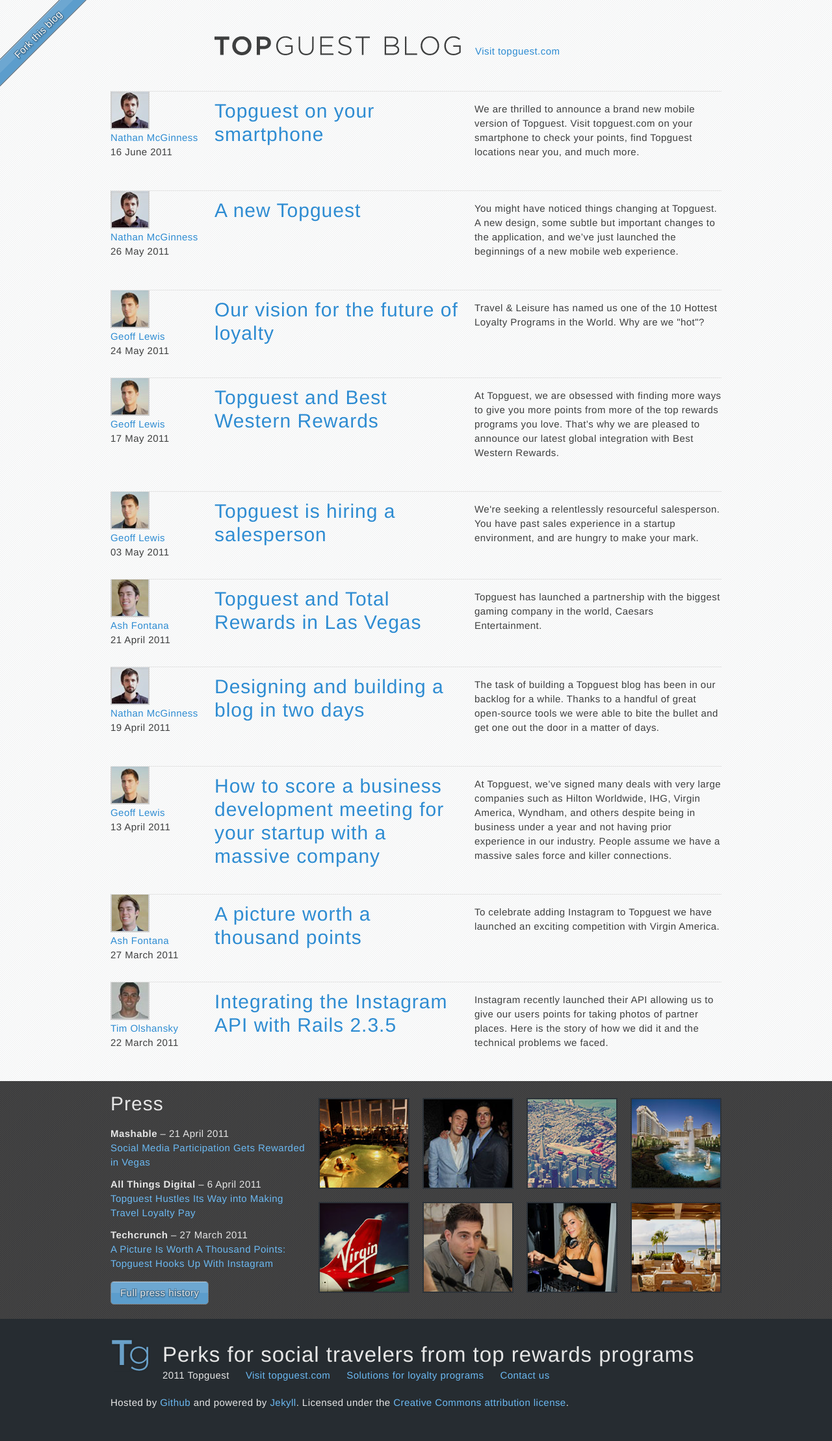
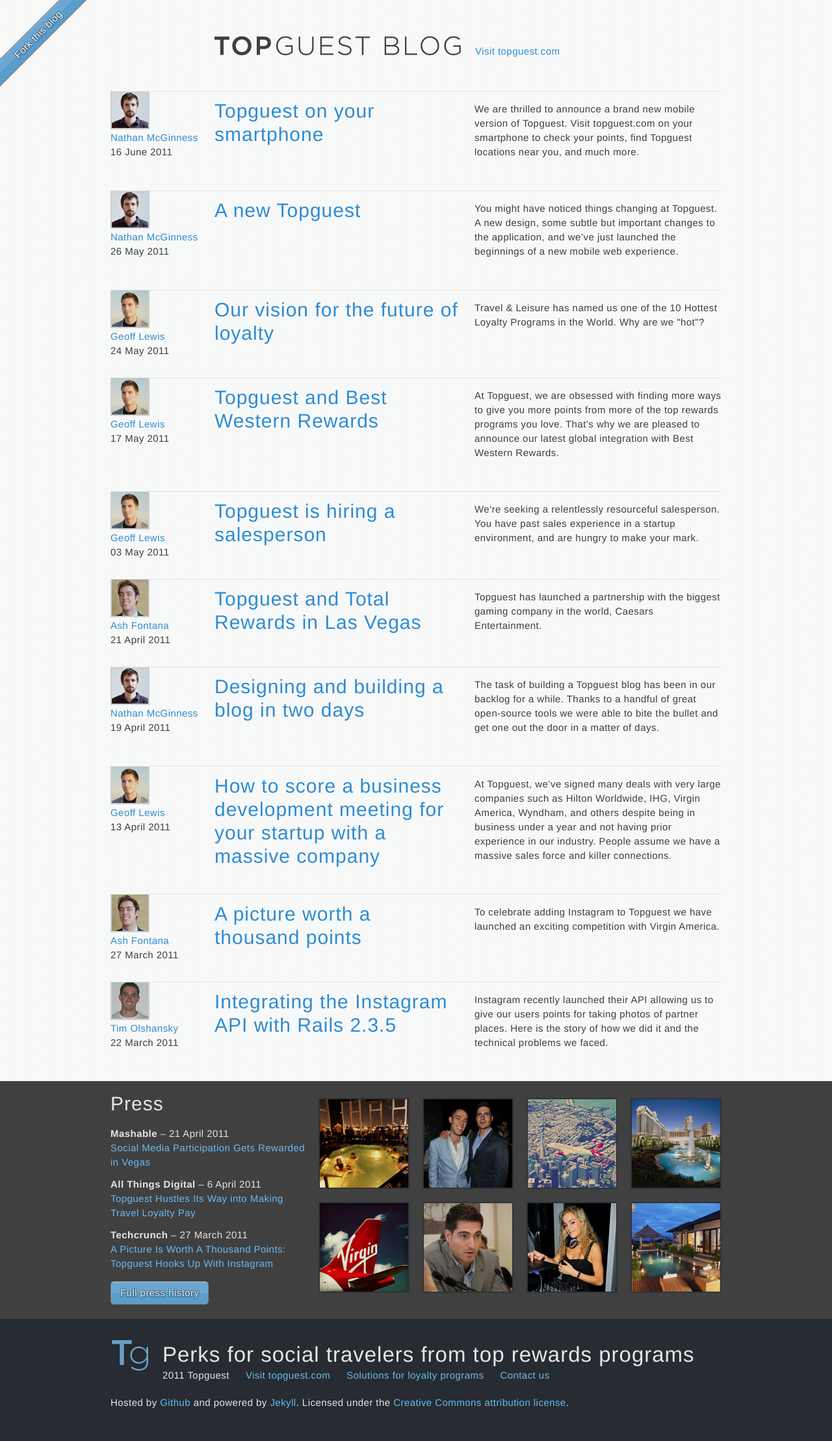
Before and after one commit to deasine/topguest.github.com, a Jekyll site: the page built from index.html, in a window 1280 px wide. Shown: the whole page at 65% size. Built offline with Jekyll 4.4.1, drawn with Linux system fonts in a browser that asks for light colours; nearby versions of some CDN libraries; Markdown is read by kramdown in place of the engine named in the settings.

Commit message:
replaced viceroy image

```diff
--- a/_layouts/default.html
+++ b/_layouts/default.html
@@ -63,7 +63,7 @@
   		    <a rel="image-gallery"  class="image-link" href="/images/media05-b.jpg" title="Virgin America and Instagram"><img src="/images/media05.jpg" /></a>
   		    <a rel="image-gallery"  class="image-link" href="/images/media06-b.jpg" title="Topguest CEO Geoff Lewis at PluggedIn Ventures MobileEco Summit"><img src="/images/media06.jpg" /></a>
   		    <a rel="image-gallery"  class="image-link" href="/images/media07-b.jpg" title="Topguest's Launch Party &ndash; Standard Hotel NY"><img src="/images/media07.jpg" /></a>
-  		    <a rel="image-gallery"  class="image-link omega" href="/images/media08-b.jpg" title="Viceroy Anguilla. One of over 22,000 locations you can earn points with Topguest."><img src="/images/media08.jpg"  class="omega"/></a>
+  		    <a rel="image-gallery"  class="image-link omega" href="/images/media08-b.jpg" title="Swiss Belhotel Satu Senja. One of over 22,000 locations you can earn points with Topguest."><img src="/images/media08.jpg"  class="omega"/></a>
   		  </div>
   		</div>
   	</div>
```
Also changed, not shown: images/media08-b.jpg, images/media08.jpg.
